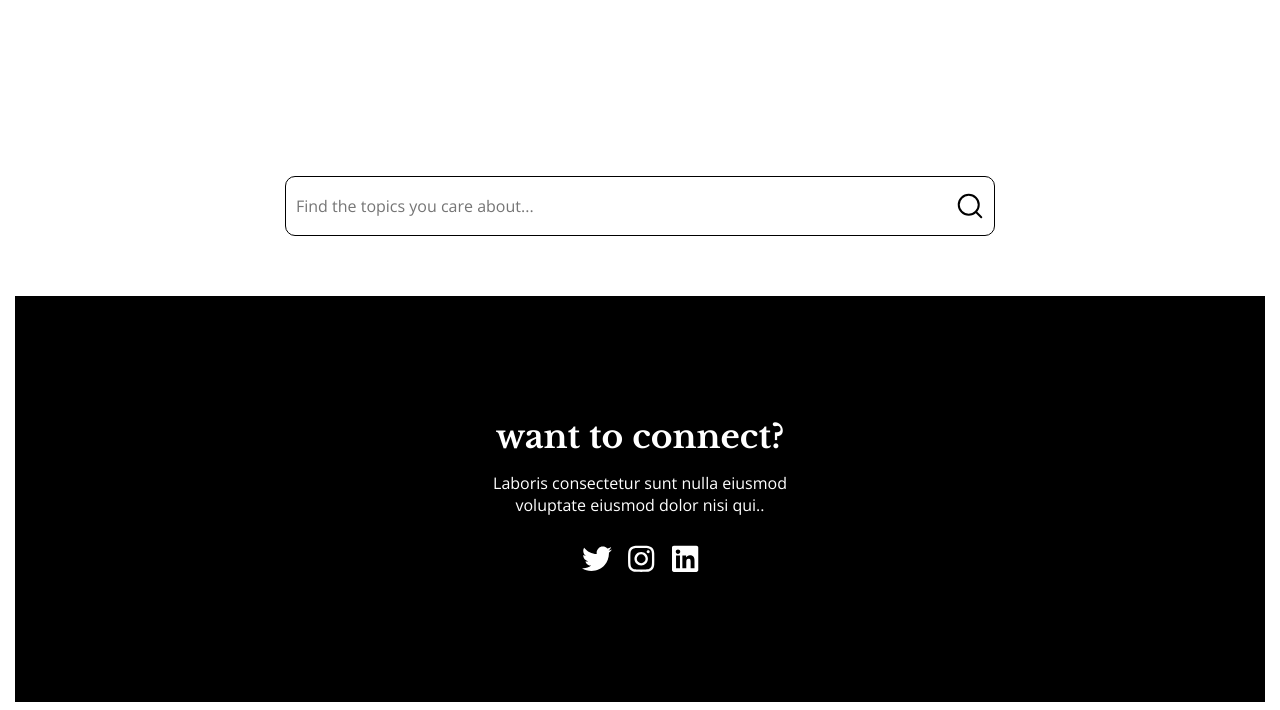
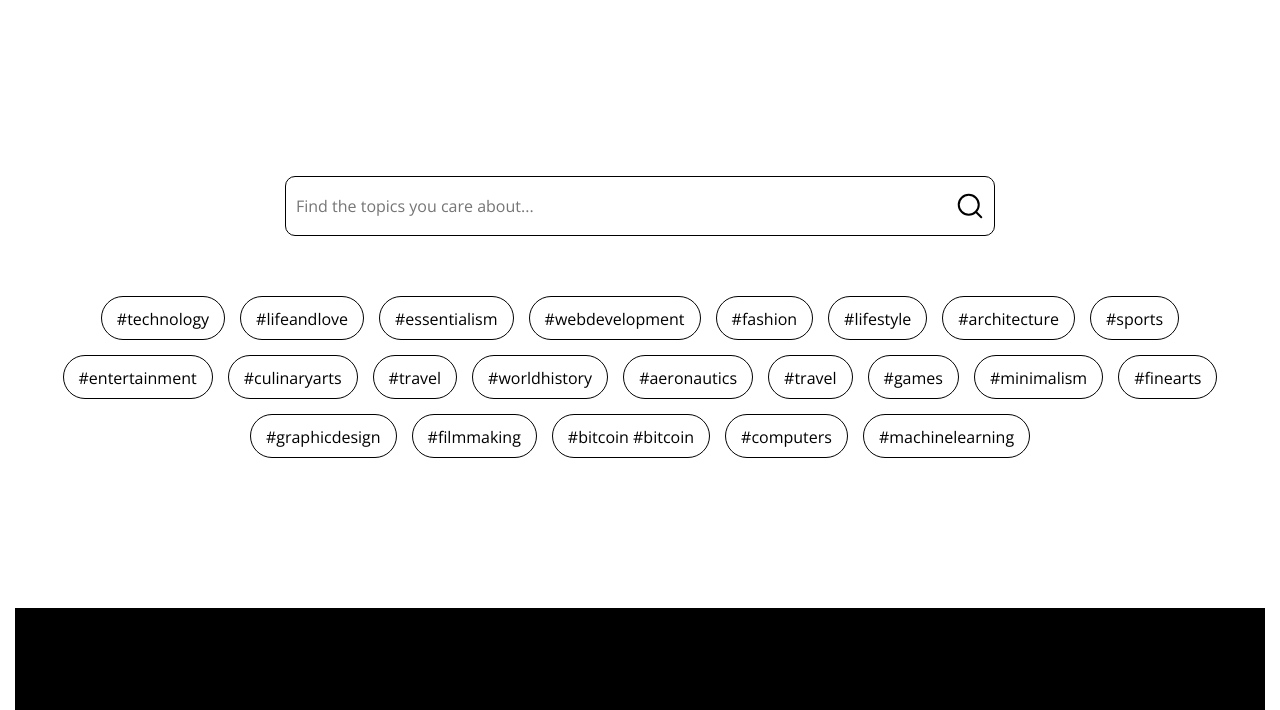
Before and after one commit to Yurii04UA/HW-nuntium, a plain HTML site: page tags.html in a window 1280 px wide. Shown: the part 90-800 px from the top of the page. Drawn offline with nearby package versions, Linux system fonts and the light colour scheme.

Commit message:
added smt

```diff
--- a/style/components/tags.css
+++ b/style/components/tags.css
@@ -26,3 +26,30 @@
    right: 10px;
    top: 15px;
 }
+
+.tags__buttons-group{
+   max-width: 1175px;
+   margin: 0 auto;
+   display: flex;
+   flex-wrap: wrap;
+   justify-content: center;
+   gap: 15px;
+   margin-bottom: 150px;
+}
+
+.tags_btn{
+   height: 44px;
+   line-height: 44px;
+   padding: 0px 15px;
+   background-color: inherit;
+   border: 1px solid #000;
+   border-radius: 50px;
+   cursor: pointer;
+   margin: 0;
+   transition: all 0.3s ease;
+}
+
+.tags_btn:hover{
+   background-color: rgba(0, 0, 0);
+   color: #fff;
+}
--- a/tags.html
+++ b/tags.html
@@ -1,5 +1,6 @@
 <!DOCTYPE html>
 <html lang="en">
+
 <head>
    <meta charset="UTF-8">
    <meta http-equiv="X-UA-Compatible" content="IE=edge">
@@ -9,8 +10,9 @@
    <link rel="preconnect" href="https://fonts.gstatic.com" crossorigin>
    <link href="https://fonts.googleapis.com/css2?family=Libre+Baskerville:wght@400;700&family=Open+Sans&display=swap"
       rel="stylesheet">
-   <title>Tags</title>
+   <title>Nuntium blog / Tags</title>
 </head>
+
 <body>
    <div class="container">
       <header class="header">
@@ -43,6 +45,119 @@
             </input>
             <img src="./img/search.svg" alt="Search image" class="tags__search-img">
          </div>
+         <div class="tags__buttons-group">
+            <button class="tags_btn">
+               <a href="./tags_seartch_result.html">
+                  #technology
+               </a>
+            </button>
+            <button class="tags_btn">
+               <a href="./tags_seartch_result.html">
+                  #lifeandlove
+               </a>
+            </button>
+            <button class="tags_btn">
+               <a href="./tags_seartch_result.html">
+                  #essentialism
+               </a>
+            </button>
+            <button class="tags_btn">
+               <a href="./tags_seartch_result.html">
+                  #webdevelopment
+               </a>
+            </button>
+            <button class="tags_btn">
+               <a href="./tags_seartch_result.html">
+                  #fashion
+               </a>
+            </button>
+            <button class="tags_btn">
+               <a href="./tags_seartch_result.html">
+                  #lifestyle
+               </a>
+            </button>
+            <button class="tags_btn">
+               <a href="./tags_seartch_result.html">
+                  #architecture
+               </a>
+            </button>
+            <button class="tags_btn">
+               <a href="./tags_seartch_result.html">
+                  #sports
+               </a>
+            </button>
+            <button class="tags_btn">
+               <a href="./tags_seartch_result.html">
+                  #entertainment
+               </a>
+            </button>
+            <button class="tags_btn">
+               <a href="./tags_seartch_result.html">
+                  #culinaryarts
+               </a>
+            </button>
+            <button class="tags_btn">
+               <a href="./tags_seartch_result.html">
+                  #travel
+               </a>
+            </button>
+            <button class="tags_btn">
+               <a href="./tags_seartch_result.html">
+                  #worldhistory
+               </a>
+            </button>
+            </button>
+            <button class="tags_btn">
+               <a href="./tags_seartch_result.html">
+                  #aeronautics
+               </a>
+            </button>
+            <button class="tags_btn">
+               <a href="./tags_seartch_result.html">
+                  #travel
+               </a>
+            </button>
+            <button class="tags_btn">
+               <a href="./tags_seartch_result.html">
+                  #games
+               </a>
+            </button>
+            <button class="tags_btn">
+               <a href="./tags_seartch_result.html">
+                  #minimalism
+               </a>
+            </button>
+            <button class="tags_btn">
+               <a href="./tags_seartch_result.html">
+                  #finearts
+               </a>
+            </button>
+            <button class="tags_btn">
+               <a href="./tags_seartch_result.html">
+                  #graphicdesign
+               </a>
+            </button>
+            <button class="tags_btn">
+               <a href="./tags_seartch_result.html">
+                  #filmmaking
+               </a>
+            </button>
+            <button class="tags_btn">
+               #bitcoin <a href="./tags_seartch_result.html">
+                  #bitcoin
+               </a>
+            </button>
+            <button class="tags_btn">
+               <a href="./tags_seartch_result.html">
+                  #computers
+               </a>
+            </button>
+            <button class="tags_btn">
+               <a href="./tags_seartch_result.html">
+                  #machinelearning
+               </a>
+            </button>
+         </div>
       </main>
       <footer id="footer" class="footer">
          <div class="contact">
@@ -53,6 +168,6 @@
       </footer>
    </div>
    <script src="./js/main.js"></script>
-   </div>
 </body>
+
 </html>
```
Also changed, not shown: index.html (+1 -1 lines), tags_seartch_result.html (added, +60 -0 lines).
